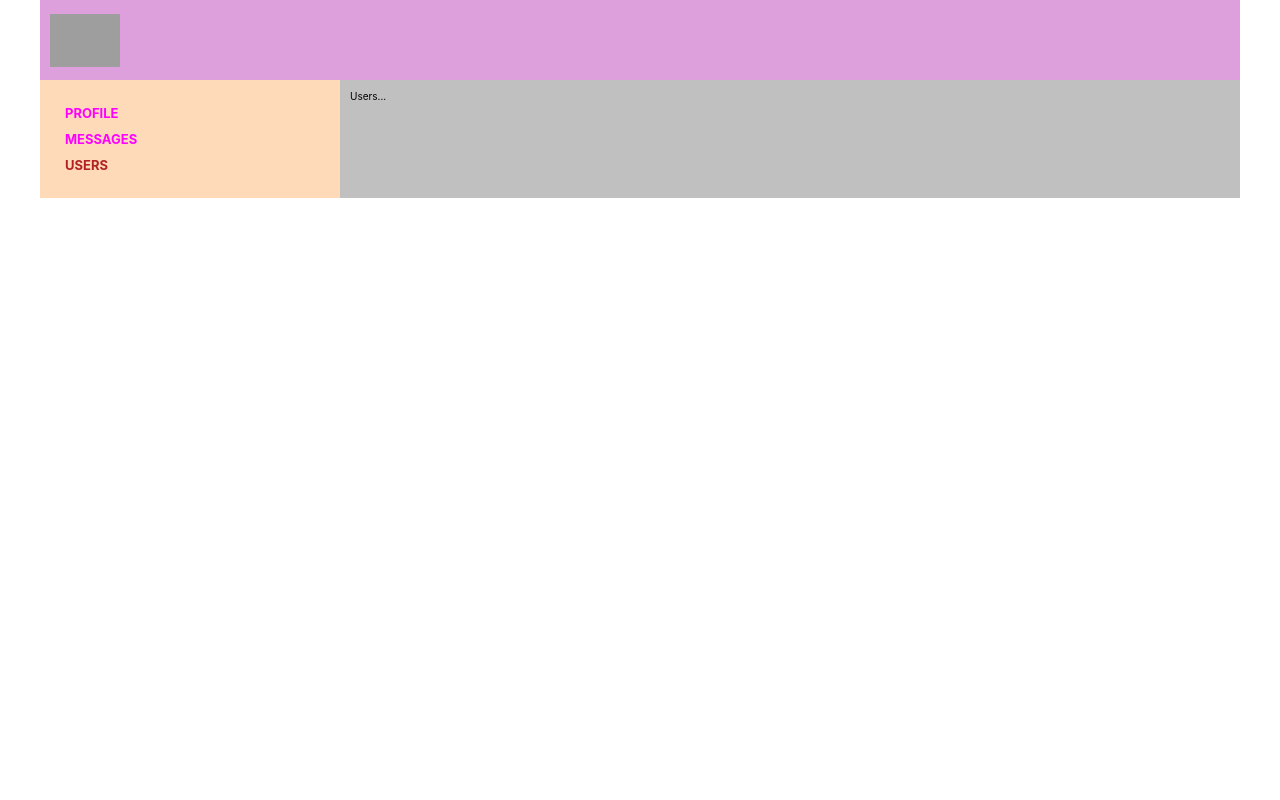
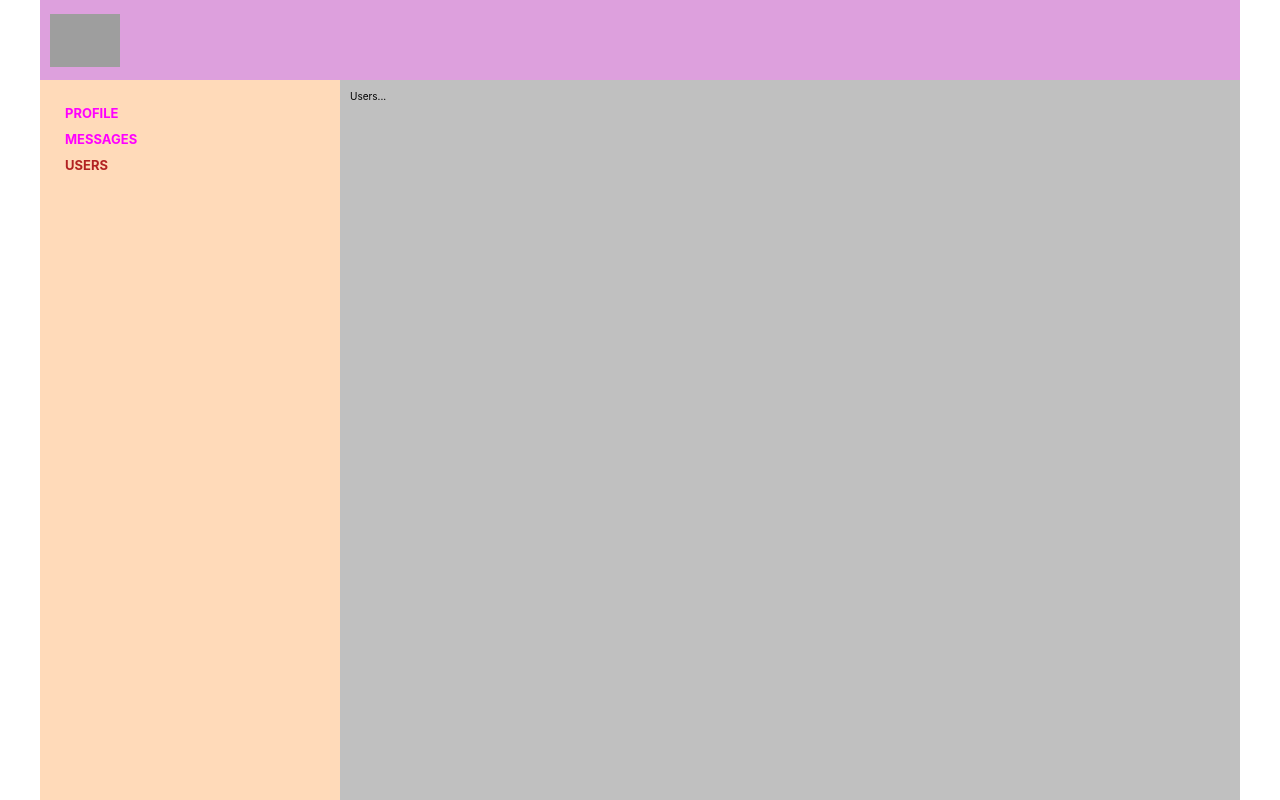
Before and after one commit to AlekseiCherenkevich/samurai-way-main, a React (Create React App) app: page /users in a window 1280 px wide. Built offline with nearby package versions, Linux system fonts and the light colour scheme; grey boxes are pictures that could not be loaded.

Commit message:
increase height content component

```diff
--- a/src/Components/Content/Content.module.css
+++ b/src/Components/Content/Content.module.css
@@ -2,4 +2,5 @@
     grid-area: c;
     background-color: silver;
     padding: 10px;
+    min-height: calc(100vh - 80px);
 }
```
